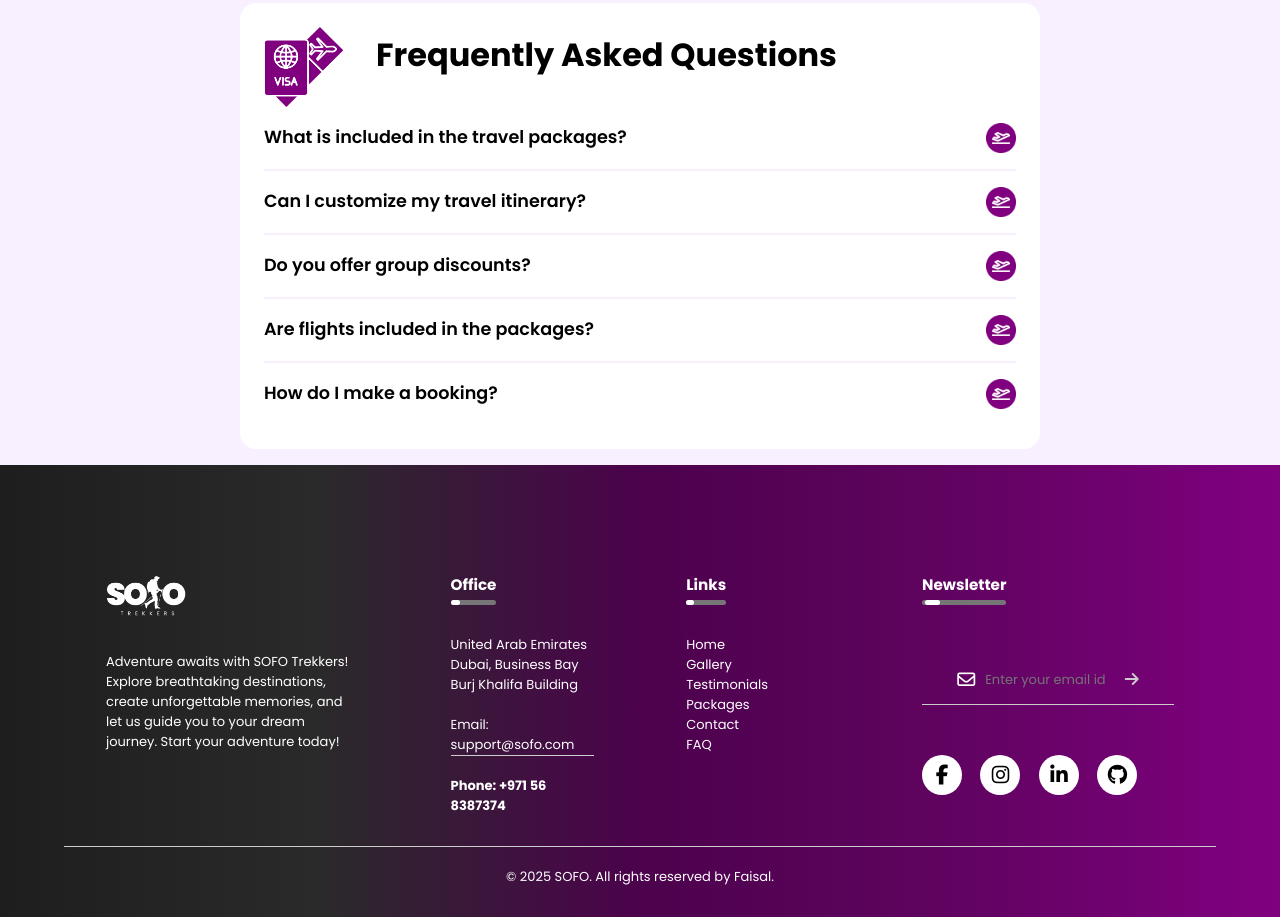
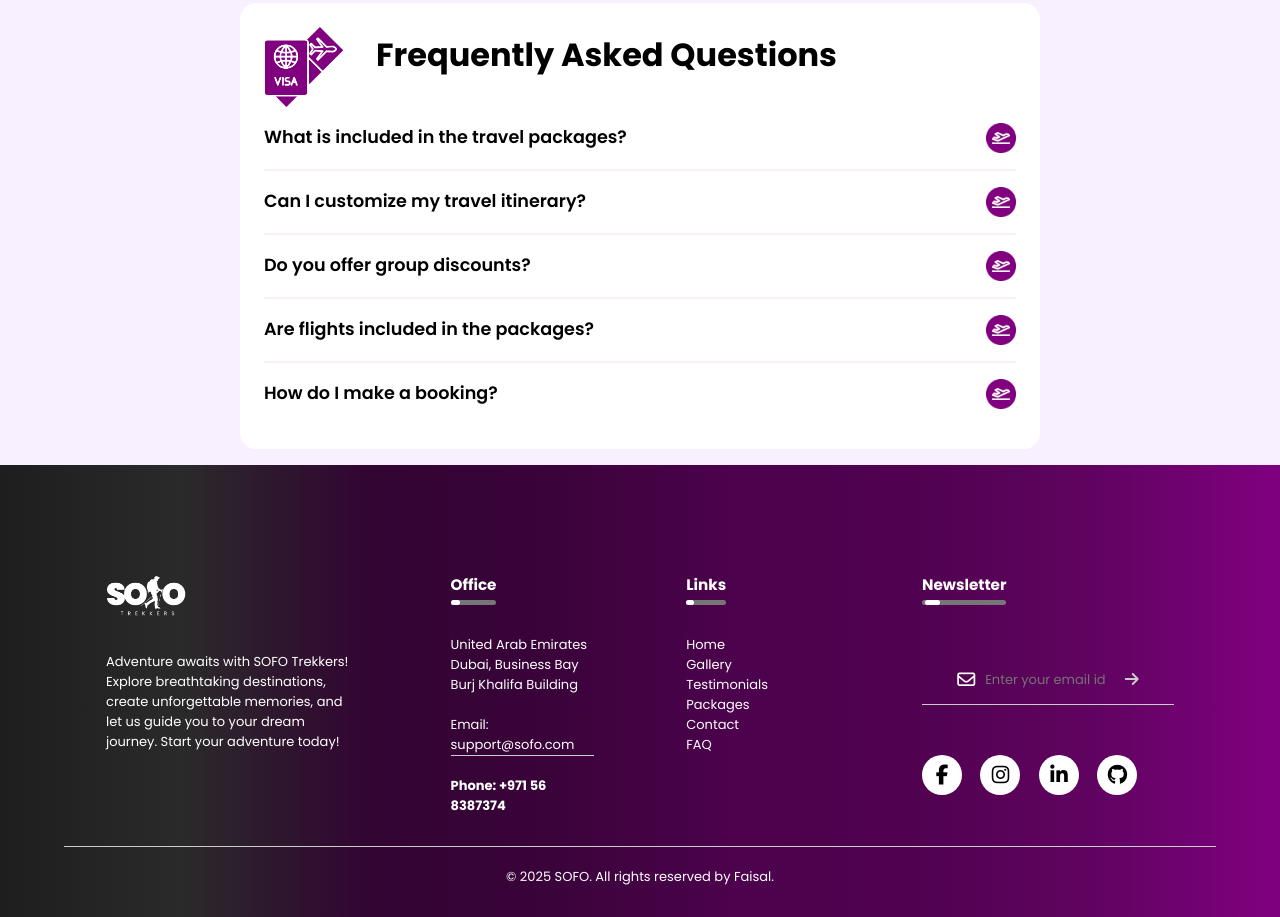
Before and after one commit to Mohammed-Faisal-34/mohamfaisal34.github.io, a plain HTML site: page Frontend/index.html in a window 1280 px wide. Shown: the part 3613-4530 px from the top of the page. Drawn offline with nearby package versions, Linux system fonts and the light colour scheme.

Commit message:
Frontend

```diff
--- a/Frontend/Style.css
+++ b/Frontend/Style.css
@@ -2096,7 +2096,7 @@ textarea.input {
 footer {
     width: 100%;
     position: absolute;
-    background: linear-gradient(to right, #1e1e1e, #2a2a2a, #4c024c, #610361, #800080);
+    background: linear-gradient(to right, #1e1e1e, #2a2a2a, #320532, #3a033a, #4c024c, #500250, #610361, #800080);
     color: white;
     padding: 100px 0 30px;
     font-size: 13px;
```
